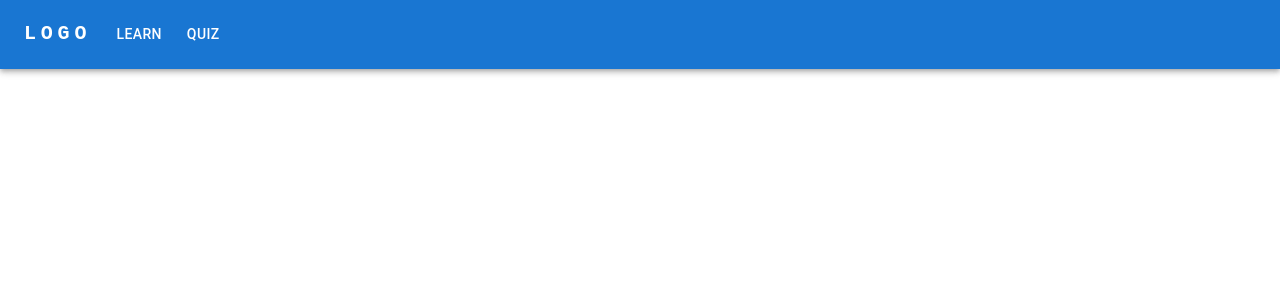
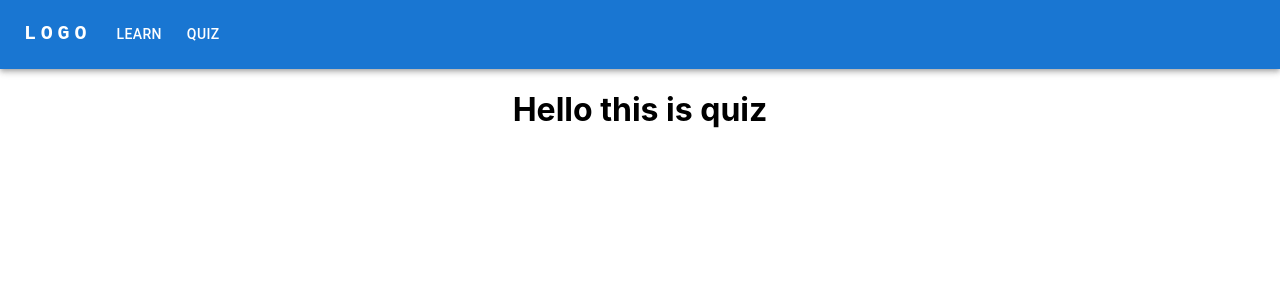
Before and after one commit to jaxondinh/learnTrading, a React (Create React App) app: page /learnTrading/quiz in a window 1280 px wide. Before the commit this address had no page. Shown: the top 300 px of the page. Built offline with nearby package versions, Linux system fonts and the light colour scheme.

Commit message:
working on fixes

```diff
--- a/src/App.js
+++ b/src/App.js
@@ -7,8 +7,8 @@ function App() {
       <div className="App">
         <ResponsiveAppBar />
         <Routes>
-          <Route path="/" element={<h1>Hello this is home</h1>} />
-          <Route path="/quiz" element={<h1>Hello this is quiz</h1>} />
+          <Route path="/learnTrading/" element={<h1>Hello this is home</h1>} />
+          <Route path="/learnTrading/quiz" element={<h1>Hello this is quiz</h1>} />
         </Routes>
       </div>
     </Router>
```
